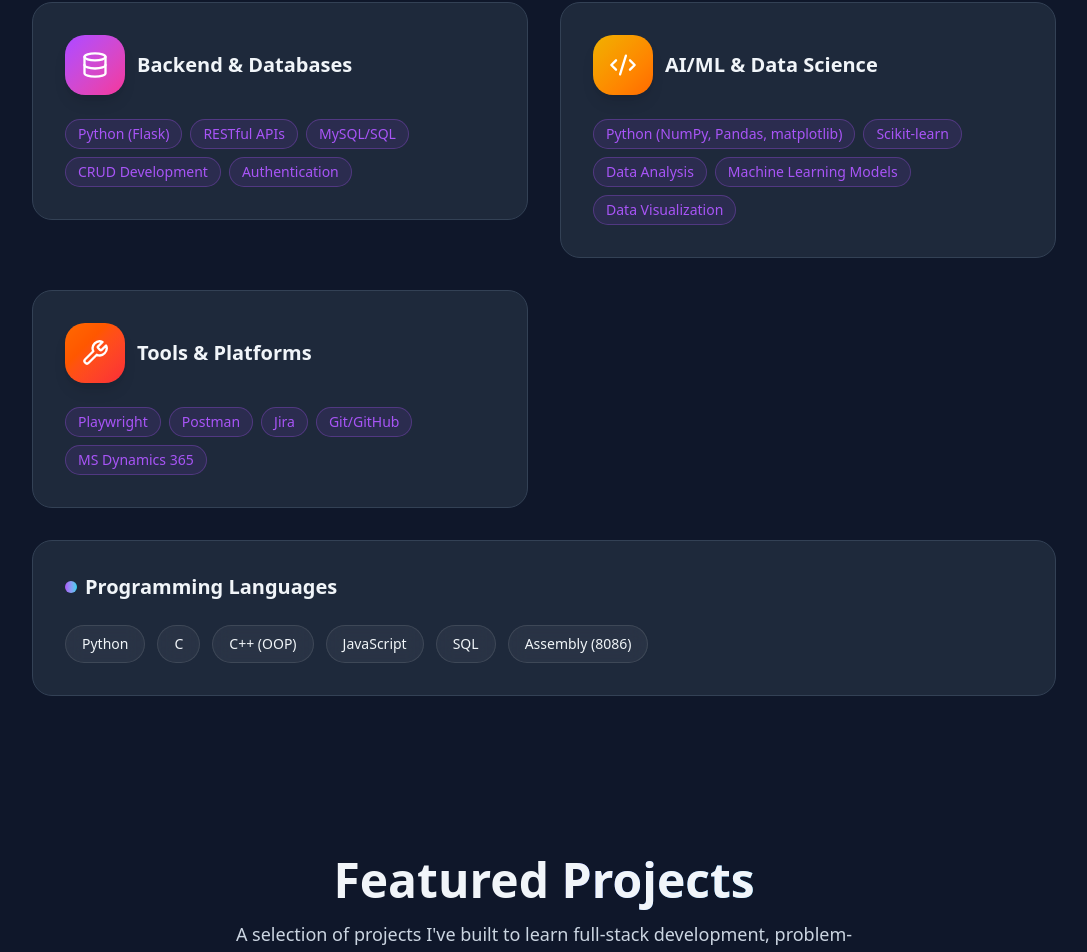
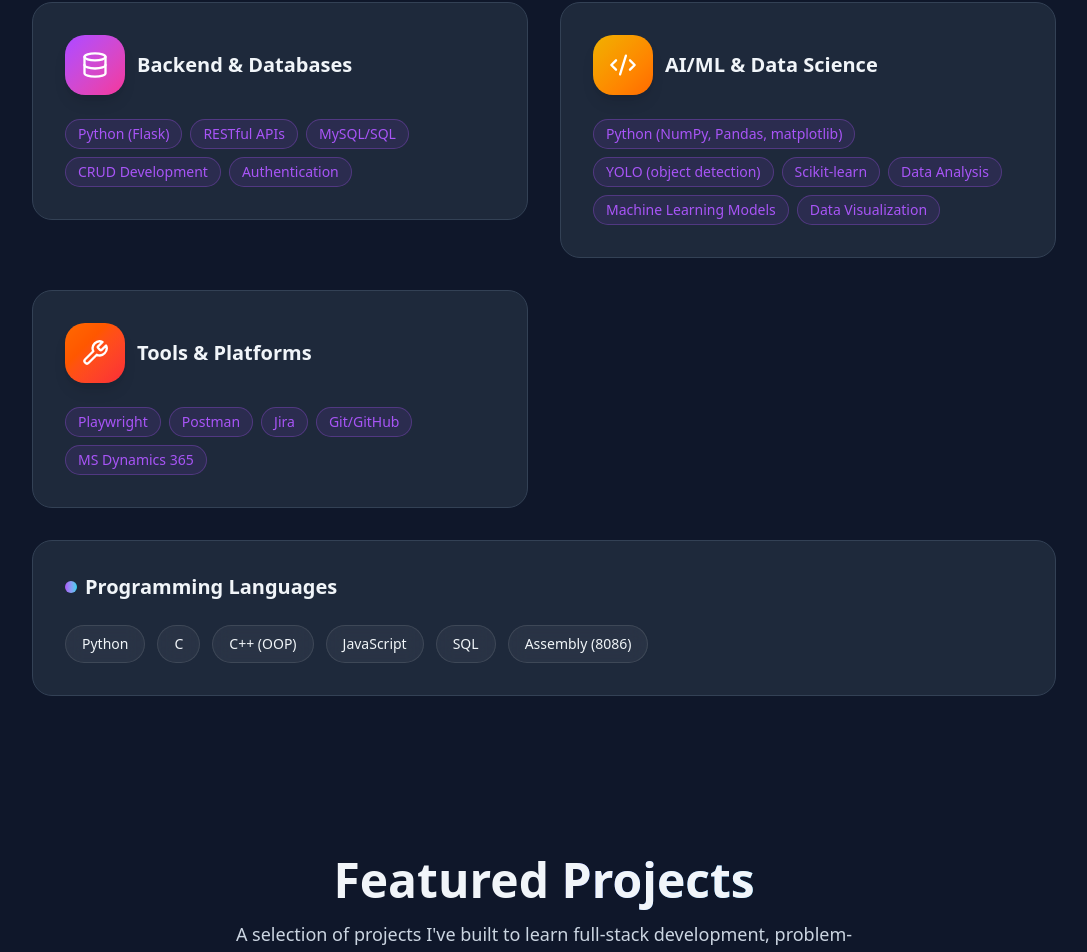
Before and after one commit to m-hamza7/Portfolio, a Next.js app: page / in a window 1280 px wide. Shown: the part 2056-3008 px from the top of the page, without its empty margins (96-1183 px from the left). Built offline with nearby package versions, Linux system fonts and the light colour scheme.

Commit message:
updated skills

```diff
--- a/components/skills.tsx
+++ b/components/skills.tsx
@@ -23,7 +23,7 @@ export default function Skills() {
     {
       title: "AI/ML & Data Science",
       icon: Code2,
-      skills: ["Python (NumPy, Pandas, matplotlib)", "Scikit-learn", "Data Analysis", "Machine Learning Models", "Data Visualization"],
+      skills: ["Python (NumPy, Pandas, matplotlib)", "YOLO (object detection)","Scikit-learn", "Data Analysis", "Machine Learning Models", "Data Visualization"],
       color: "from-yellow-500 to-orange-500",
     },
     {
```
